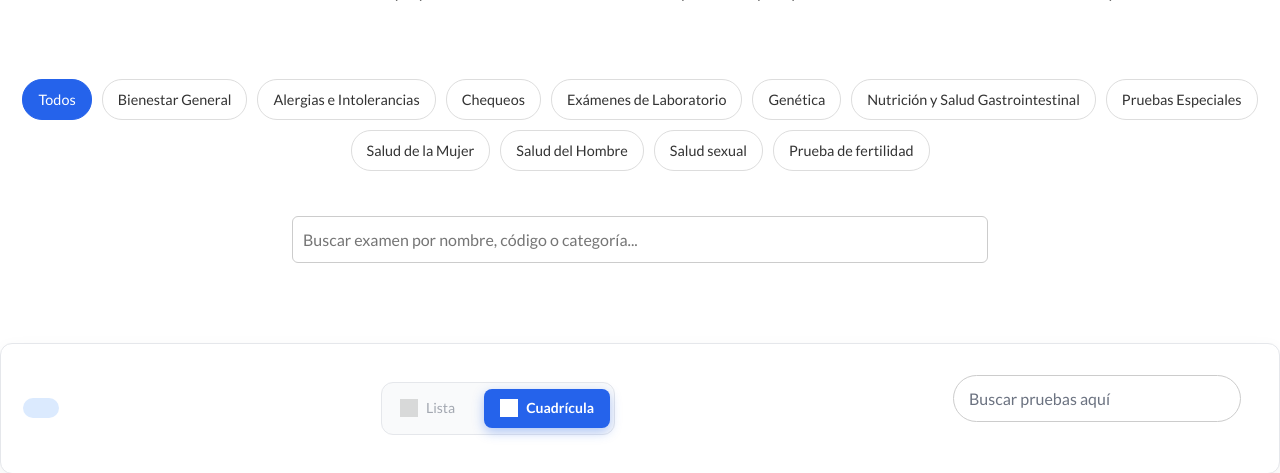
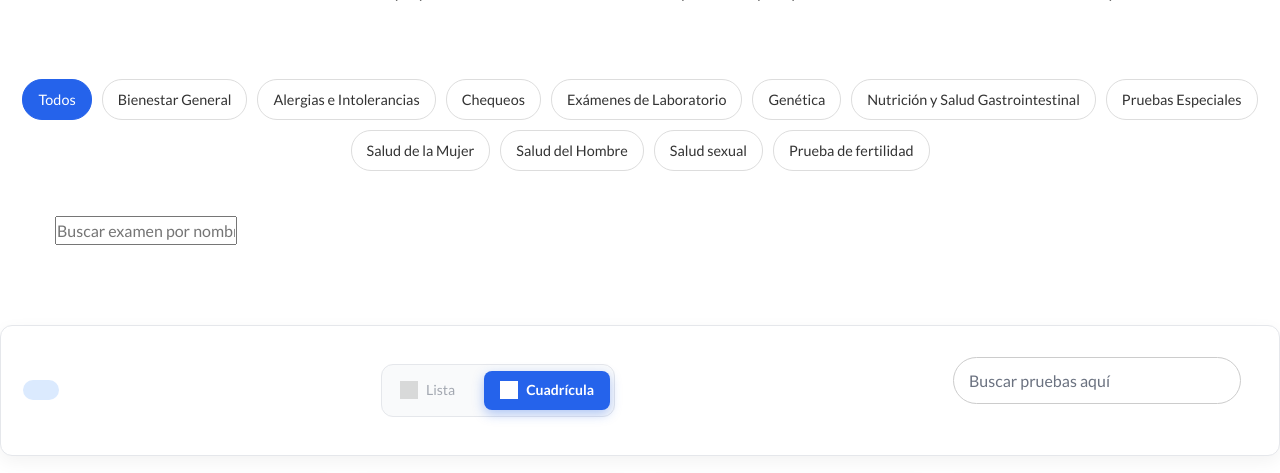
Before and after one commit to manuelp0635/laboratorioclinico, a PHP site: page /servicios_laboratorio.html in a window 1280 px wide. Shown: the part 210-683 px from the top of the page. Run offline with PHP 8.4, Linux system fonts and the light colour scheme; grey boxes are pictures that could not be loaded.

Commit message:
Update styles.css

```diff
--- a/css/styles.css
+++ b/css/styles.css
@@ -3390,56 +3390,6 @@ MODAL LEER MAS
 @keyframes fadeInUp {
   from { opacity: 0; transform: translateY(20px); }
   to { opacity: 1; transform: translateY(0); }
-}
-
-/* ==========================
-    BUSCADOR EXAMENES POR
-    NOMBRE, CODIGO O CATEGORIA
-======================== */
-
-.buscador{
-  padding:20px;
-  text-align:center;
-}
-
-.buscador input{
-  width:60%;
-  padding:10px;
-  border-radius:6px;
-  border:1px solid #ccc;
-  font-size:16px;
-}
-
-.resultados{
-  max-width:900px;
-  margin:0 auto;
-  padding:20px;
-}
-
-.examen-item{
-  background:white;
-  padding:15px;
-  margin-bottom:12px;
-  border-radius:8px;
-  border:1px solid #ddd;
-}
-
-.examen-item h3{
-  margin-top:0;
-  color:#003B7A;
-}
-
-button{
-  background:#007BFF;
-  border:none;
-  color:white;
-  padding:8px 12px;
-  border-radius:6px;
-  cursor:pointer;
-}
-
-button:hover{
-  background:#0056c1;
 }
 
 /* ===========================
```
